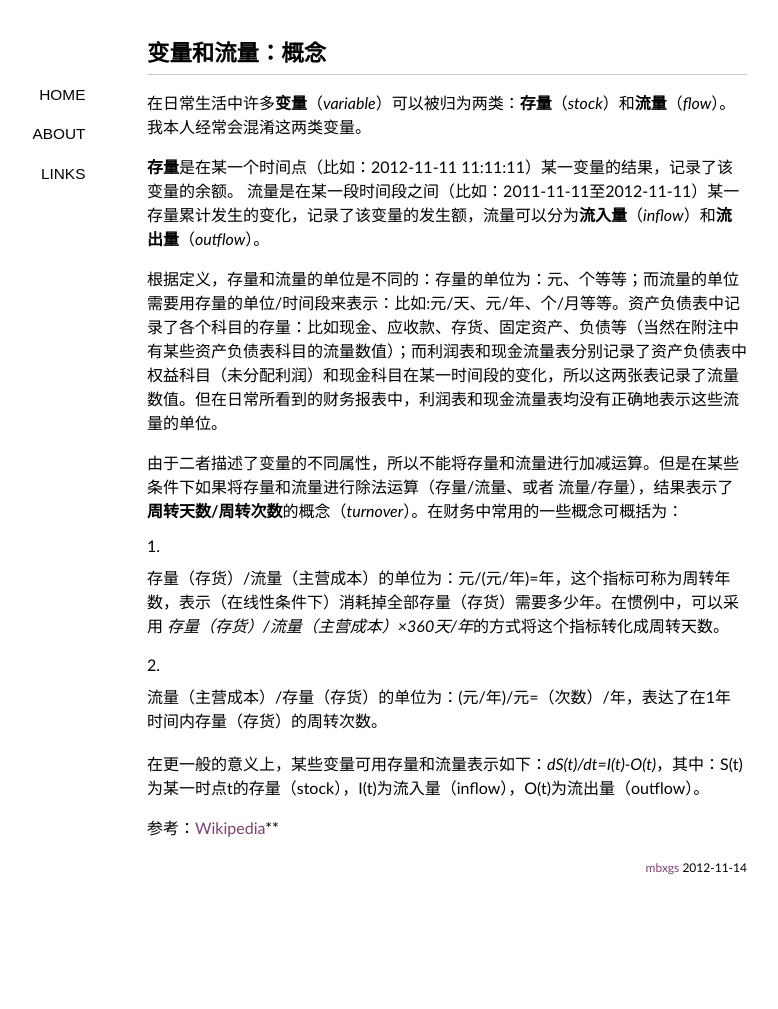
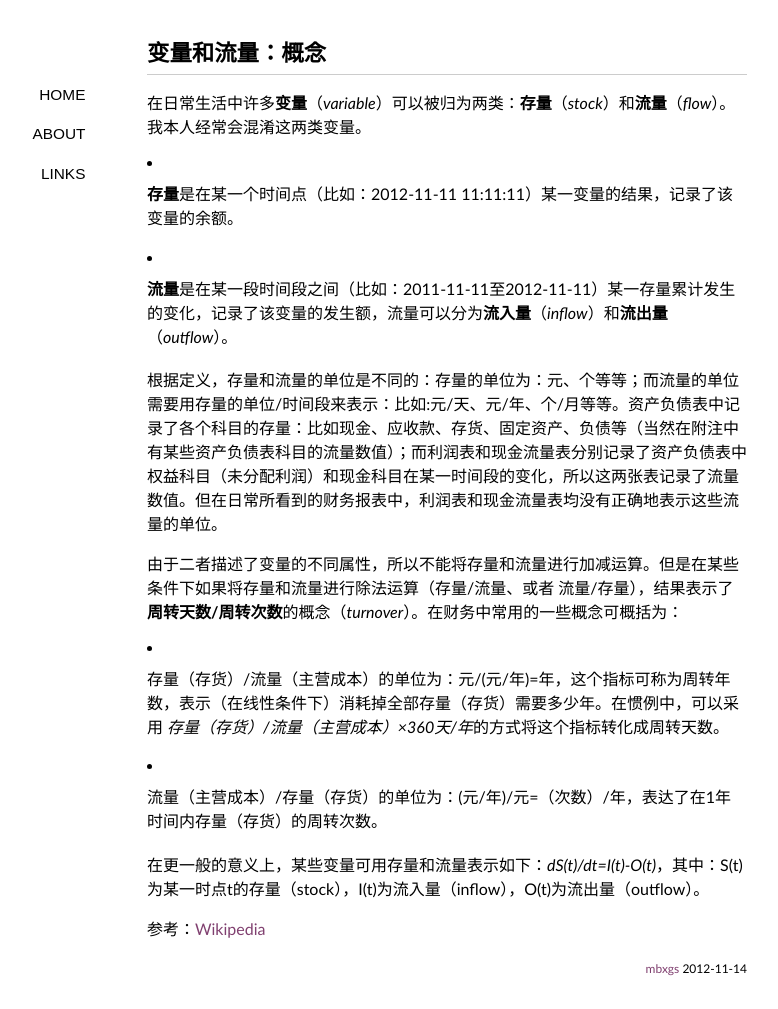
Before and after one commit to med0/blog, a Jekyll site: the page built from _posts/2012-11-14-stocks-and-flows.md, in a window 1280 px wide. Shown: the whole page, without its empty margins (193-971 px from the left). Built offline with Jekyll 4.4.1, drawn with Linux system fonts in a browser that asks for light colours; some web fonts are replaced; Markdown is read by kramdown in place of the engine named in the settings; before the commit the page ends 908 px from its top, so only the background shows below that; part of the change alters nothing that is shown.

```diff
--- a/_posts/2012-11-14-stocks-and-flows.md
+++ b/_posts/2012-11-14-stocks-and-flows.md
@@ -5,18 +5,19 @@ title: 变量和流量：概念
 
 在日常生活中许多**变量**（*variable*）可以被归为两类：**存量**（*stock*）和**流量**（*flow*）。我本人经常会混淆这两类变量。
 
-**存量**是在某一个时间点（比如：2012-11-11 11:11:11）某一变量的结果，记录了该变量的余额。
-流量是在某一段时间段之间（比如：2011-11-11至2012-11-11）某一存量累计发生的变化，记录了该变量的发生额，流量可以分为**流入量**（*inflow*）和**流出量**（*outflow*）。
+* **存量**是在某一个时间点（比如：2012-11-11 11:11:11）某一变量的结果，记录了该变量的余额。
+
+* **流量**是在某一段时间段之间（比如：2011-11-11至2012-11-11）某一存量累计发生的变化，记录了该变量的发生额，流量可以分为**流入量**（*inflow*）和**流出量**（*outflow*）。
 
 根据定义，存量和流量的单位是不同的：存量的单位为：元、个等等；而流量的单位需要用存量的单位/时间段来表示：比如:元/天、元/年、个/月等等。资产负债表中记录了各个科目的存量：比如现金、应收款、存货、固定资产、负债等（当然在附注中有某些资产负债表科目的流量数值）；而利润表和现金流量表分别记录了资产负债表中权益科目（未分配利润）和现金科目在某一时间段的变化，所以这两张表记录了流量数值。但在日常所看到的财务报表中，利润表和现金流量表均没有正确地表示这些流量的单位。
 
 由于二者描述了变量的不同属性，所以不能将存量和流量进行加减运算。但是在某些条件下如果将存量和流量进行除法运算（存量/流量、或者 流量/存量），结果表示了**周转天数/周转次数**的概念（*turnover*）。在财务中常用的一些概念可概括为：
 
-1. 存量（存货）/流量（主营成本）的单位为：元/(元/年)=年，这个指标可称为周转年数，表示（在线性条件下）消耗掉全部存量（存货）需要多少年。在惯例中，可以采用 *存量（存货）/流量（主营成本）×360天/年*的方式将这个指标转化成周转天数。
+* 存量（存货）/流量（主营成本）的单位为：元/(元/年)=年，这个指标可称为周转年数，表示（在线性条件下）消耗掉全部存量（存货）需要多少年。在惯例中，可以采用 *存量（存货）/流量（主营成本）×360天/年*的方式将这个指标转化成周转天数。
 
-1. 流量（主营成本）/存量（存货）的单位为：(元/年)/元=（次数）/年，表达了在1年时间内存量（存货）的周转次数。
+* 流量（主营成本）/存量（存货）的单位为：(元/年)/元=（次数）/年，表达了在1年时间内存量（存货）的周转次数。
 
 在更一般的意义上，某些变量可用存量和流量表示如下：*dS(t)/dt=I(t)-O(t)*，其中：S(t)为某一时点t的存量（stock），I(t)为流入量（inflow），O(t)为流出量（outflow）。
 
 
-参考：[Wikipedia](http://http://en.wikipedia.org/wiki/Stock_and_flow "Wikipedia")**
+参考：[Wikipedia](http://http://en.wikipedia.org/wiki/Stock_and_flow "Wikipedia")
```
